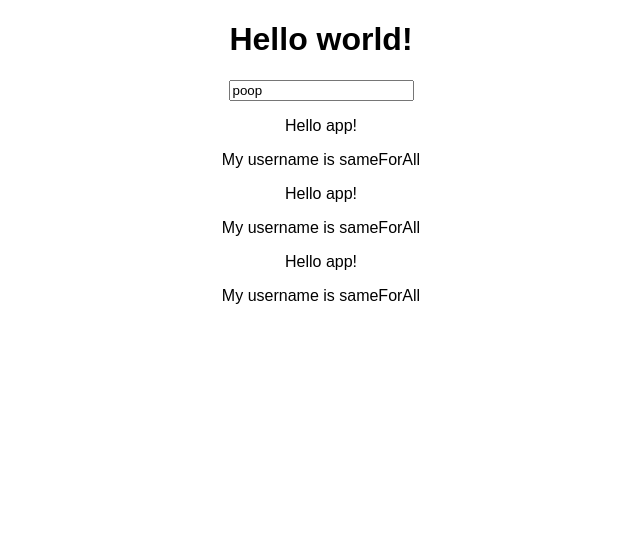
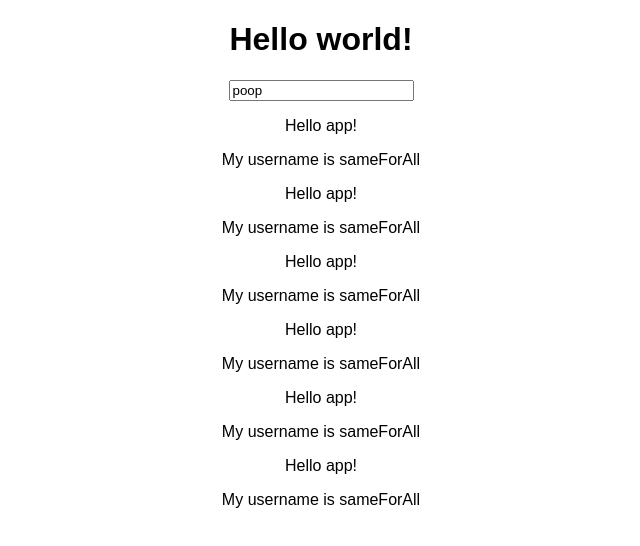
Before and after one commit to ElDav1d/react-complete-guide-tarea1, a React (Create React App) app: page / in a window 1280 px wide. Shown: the top 546 px of the page, without its empty margins (319-959 px from the left). Built offline with nearby package versions, Linux system fonts and the light colour scheme.

Commit message:
Whitespacing

```diff
--- a/src/App.js
+++ b/src/App.js
@@ -22,6 +22,9 @@ class App extends Component {
         <UserOutput username={this.state.username}/>
         <UserOutput username={this.state.username}/>
         <UserOutput username={this.state.username}/>
+        <UserOutput username={this.state.username} />
+        <UserOutput username={this.state.username} />
+        <UserOutput username={this.state.username} />
       </div>
     );
   }
```
